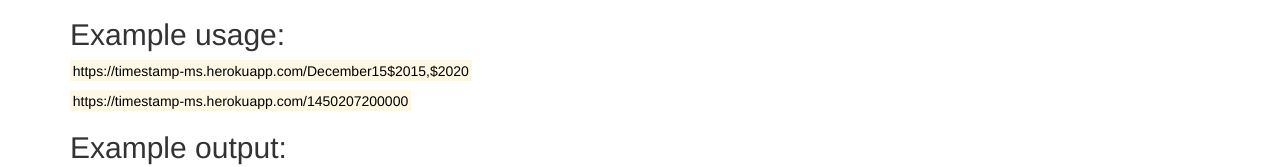
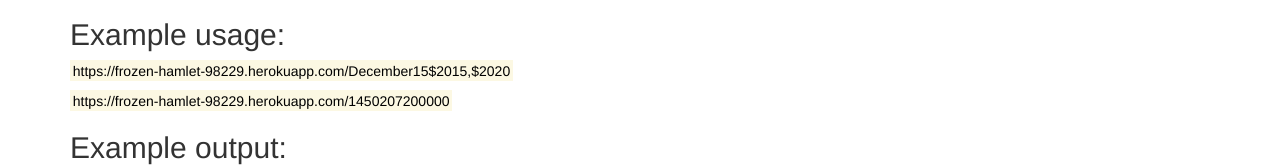
Before and after one commit to Hongkuan-Wang/fccproj-timestamp, a website: page public/index.html in a window 1280 px wide. Shown: the part 227-394 px from the top of the page. Drawn offline with nearby package versions, Linux system fonts and the light colour scheme.

Commit message:
delete procfile and change url in html

```diff
--- a/Procfile.txt
+++ /dev/null
@@ -1 +0,0 @@
-web: node index.js
--- a/public/index.html
+++ b/public/index.html
@@ -17,8 +17,8 @@
             </ol>
         </blockquote>
         <h2>Example usage:</h2>
-        <p><mark>https://timestamp-ms.herokuapp.com/December15$2015,$2020</mark></p>
-        <p><mark>https://timestamp-ms.herokuapp.com/1450207200000</mark></p>
+        <p><mark>https://frozen-hamlet-98229.herokuapp.com/December15$2015,$2020</mark></p>
+        <p><mark>https://frozen-hamlet-98229.herokuapp.com/1450207200000</mark></p>
         <h2>Example output:</h2>
         <p><mark>{ "unix": 1450207200000, "natural": "December 15, 2015" }</mark></p>
     </div>
```
